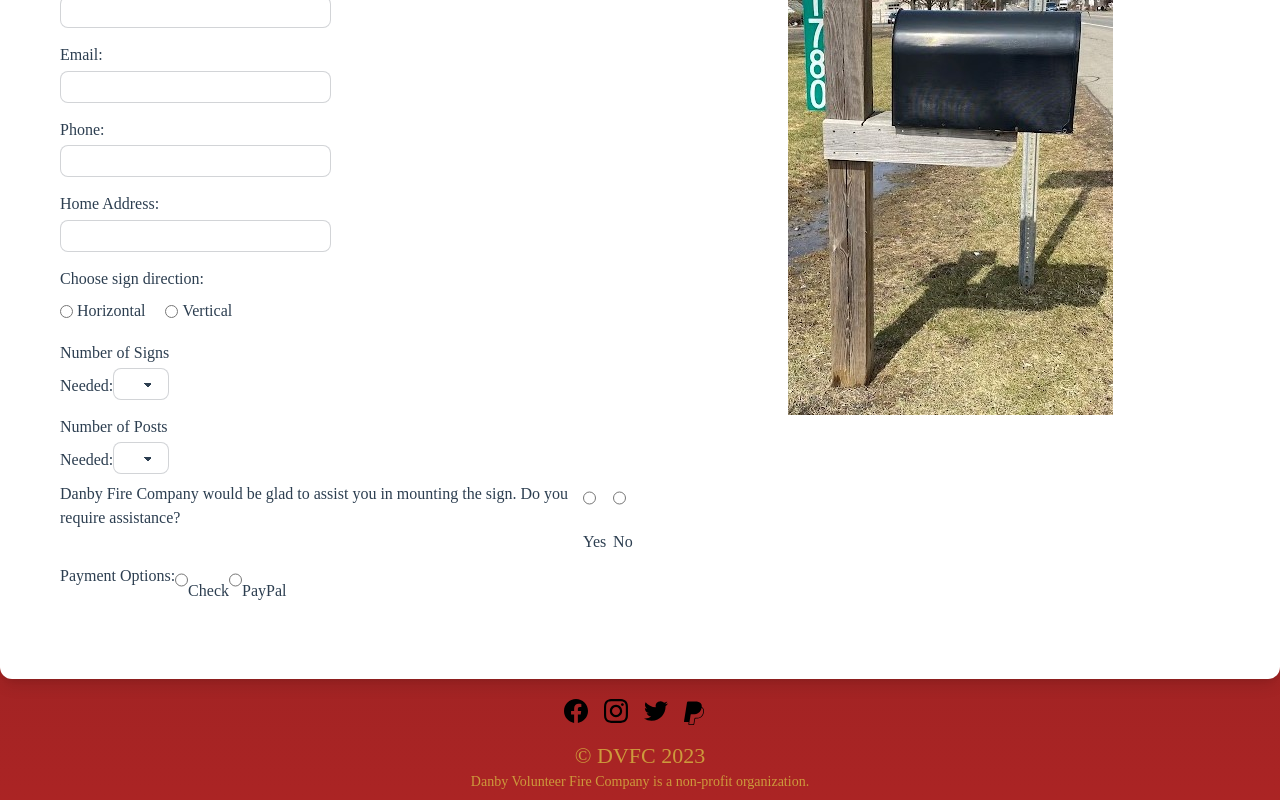
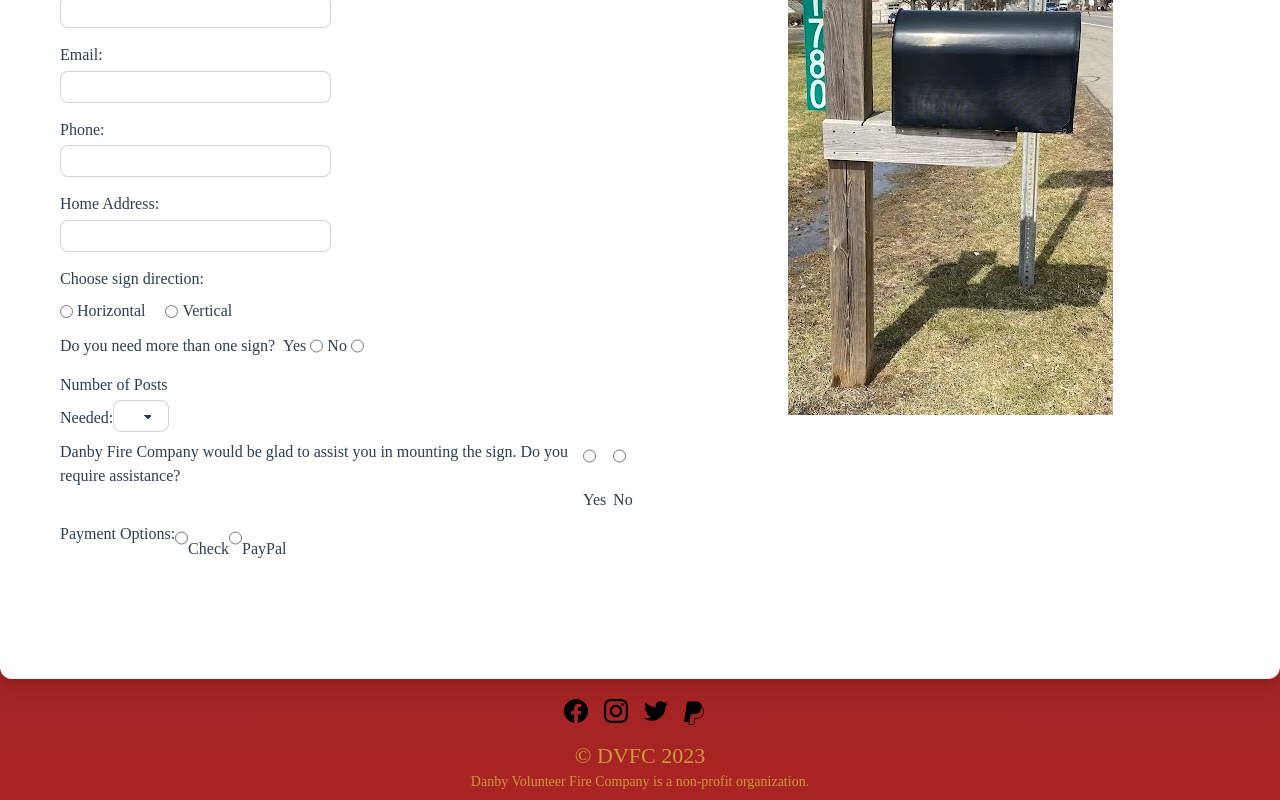
Before and after one commit to jdimichele/DanbyFireDept, a Vue app: page /safety/housesign in a window 1280 px wide. Shown: the part 1246-2046 px from the top of the page. Built offline with nearby package versions, Linux system fonts and the light colour scheme; what vue3-editor would draw is missing.

Commit message:
Added conditional option to de-clutter form for better readability.

```diff
--- a/src/components/subpages/SafetyHouseSign.vue
+++ b/src/components/subpages/SafetyHouseSign.vue
@@ -170,6 +170,30 @@
 
           <!-- Number of Signs selection -->
           <div class="sm:flex pb-2 ml-10">
+            <p class="text-base">Do you need more than one sign?</p>
+            <div class="inline-flex pl-2">
+              <label for="signNeeded" class="text-base pr-1">Yes</label>
+              <input
+                class="align-middle"
+                type="radio"
+                name="signNeeded"
+                id="signNeeded"
+                v-model="signNeeded"
+                value="true"
+              />
+              <label for="signNeeded" class="text-base px-1">No</label>
+              <input
+                class="align-middle"
+                type="radio"
+                name="signNeeded"
+                id="signNeeded"
+                v-model="signNeeded"
+                value="false"
+              />
+            </div>
+          </div>
+          <div v-if="signNeeded === 'true'">
+            <div class="sm:flex pb-2 ml-10">
               <div class="sm:w-28">
                 <label for="number-of-signs" class="text-base"
                   >Number of Signs Needed:</label
@@ -188,8 +212,10 @@
                 </select>
               </div>
             </div>
+          </div>
 
           <!-- Number of Posts selection -->
+          <div>
             <div class="sm:flex pb-2 ml-10">
               <div class="sm:w-28">
                 <label for="number-of-posts" class="text-base"
@@ -210,13 +236,14 @@
                 </select>
               </div>
             </div>
+          </div>
 
           <!-- Mounting radio buttons -->
           <div class="sm:flex pb-2 ml-10">
             <div>
               <p class="text-base">
-                Danby Fire Company would be glad to assist you in
-                mounting the sign. Do you require assistance?
+                Danby Fire Company would be glad to assist you in mounting the
+                sign. Do you require assistance?
               </p>
             </div>
             <div class="">
@@ -293,6 +320,8 @@
 export default {
   data() {
     return {
+      signNeeded: "",
+      postNeeded: "",
       firstName: null,
       lastName: null,
       emailAddress: null,
```
Lines whose indentation alone changed are shown as unchanged.
